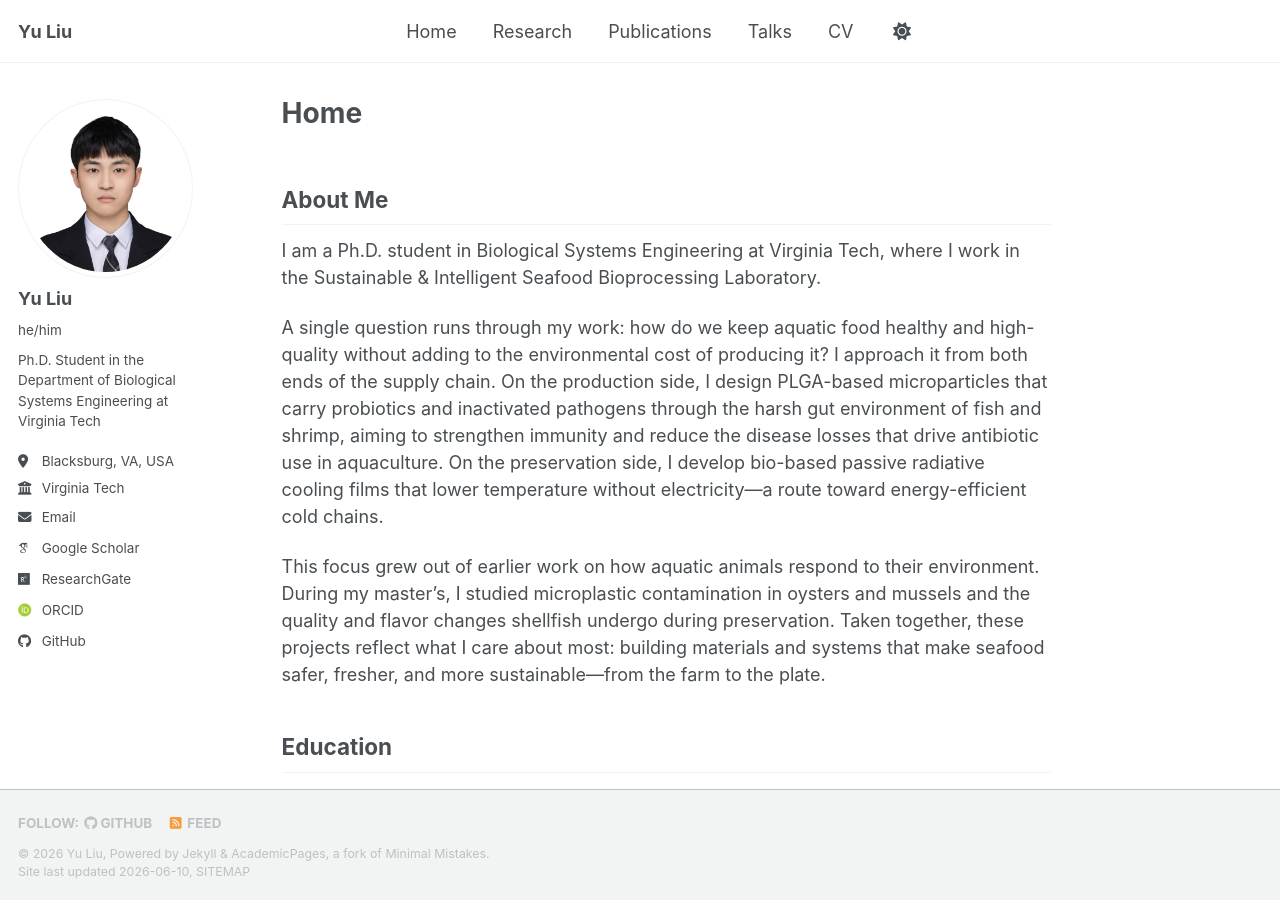
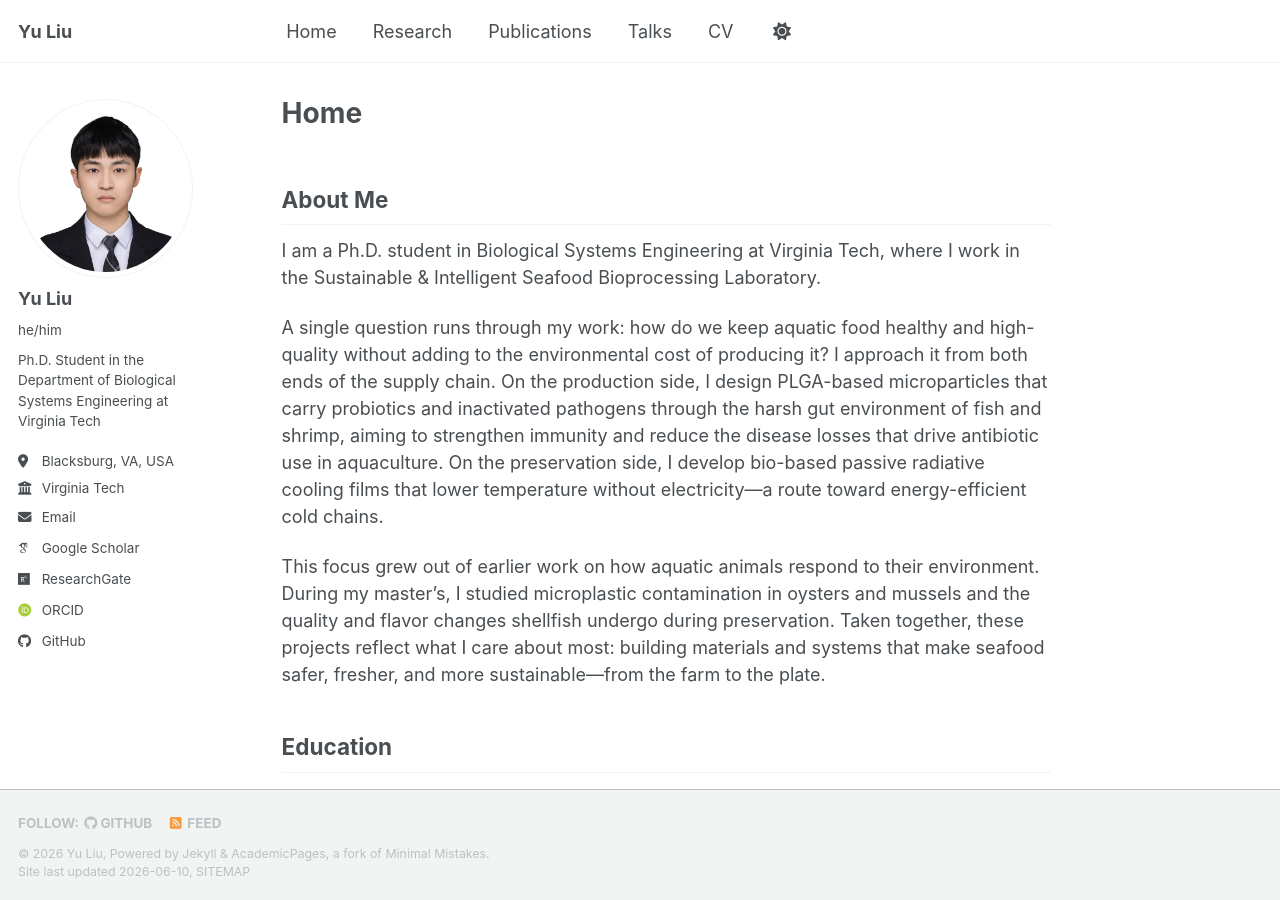
Before and after one commit to yuliu0322/yuliu0322.github.io, a Jekyll site: the page built from _pages/about.md, in a window 1280 px wide and 900 px high. Built offline with Jekyll 4.4.1, drawn with Linux system fonts in a browser that asks for light colours; some web fonts are replaced; a script bundle is joined from its source files by our own code; library files that are not in the unit come from our copies.

Commit message:
Update masthead.html

```diff
--- a/_includes/masthead.html
+++ b/_includes/masthead.html
@@ -6,7 +6,7 @@
         <button><span class="navicon"></span></button>
         <ul class="visible-links">
           <li class="masthead__menu-item masthead__menu-item--lg persist {% if page.url == '/' or page.url == '/index.html' %}selected{% endif %}">
-            <span class="site-title" style="margin-right: 280px;">{{ site.title }}</span>
+            <span class="site-title" style="margin-right: 160px;">{{ site.title }}</span>
           </li>
           {% for link in site.data.navigation.main %}
             {% if link.url contains 'http' %}
```
